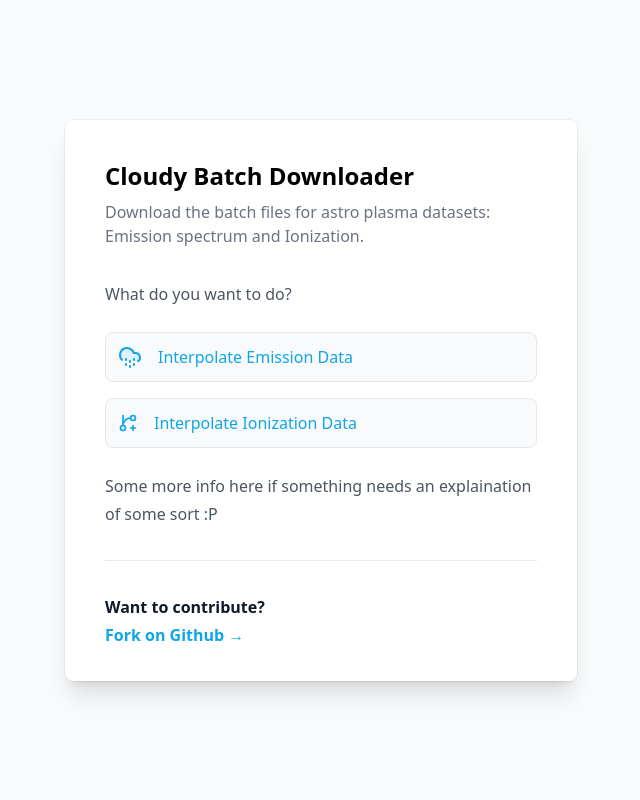
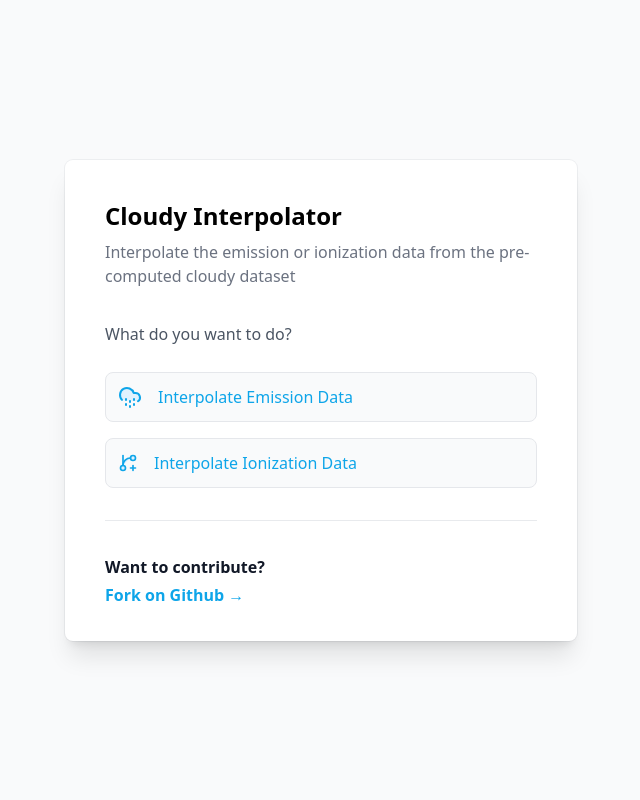
Before and after one commit to tbhaxor/CloudyInterpolator, a Django app: page / in a window 1280 px wide. Shown: the whole page, without its empty margins (319-959 px from the left). Run offline with Django 4.2, Linux system fonts and the light colour scheme; parts of the project's set-up code (start-up, migrations or seed data) failed here and were passed over; some libraries are stand-ins or nearby versions.

Commit message:
comment out text from rendering in navigation

```diff
--- a/templates/navigation.html
+++ b/templates/navigation.html
@@ -1,17 +1,15 @@
 {% extends "layouts/base.html" %}
 
-{% block title %}
-Choose your task - Cloudy Batch Downloader
-{% endblock %}
+{% block title %}Choose your Task{% endblock %}
 
 {% block main %}
 <div class="relative flex min-h-screen flex-col justify-center overflow-hidden bg-gray-50 px-4 py-6 sm:py-12">
     <div
         class="relative bg-white px-6 pb-8 pt-10 shadow-xl ring-1 ring-gray-900/5 sm:mx-auto sm:max-w-lg rounded-lg sm:px-10">
         <div class="mx-auto max-w-md">
-            <h1 class="mb-2 text-2xl font-semibold text-black">Cloudy Batch Downloader</h1>
-            <p class="text-base font-normal text-gray-500">Download the batch files for astro plasma datasets:
-                Emission spectrum and Ionization.</p>
+            <h1 class="mb-2 text-2xl font-semibold text-black">Cloudy Interpolator</h1>
+            <p class="text-base font-normal text-gray-500">Interpolate the emission or ionization data from the
+                pre-computed cloudy dataset</p>
             <div class="divide-y divide-gray-300/50">
                 <div class="space-y-6 py-8 text-base leading-7 text-gray-600">
                     <p>What do you want to do?</p>
@@ -52,7 +50,9 @@ Choose your task - Cloudy Batch Downloader
                             </a>
                         </li>
                     </ul>
+                    {% comment %}
                     <p>Some more info here if something needs an explaination of some sort :P</p>
+                    {% endcomment %}
                 </div>
                 <div class="pt-8 text-base font-semibold leading-7">
                     <p class="text-gray-900">Want to contribute?</p>
```
